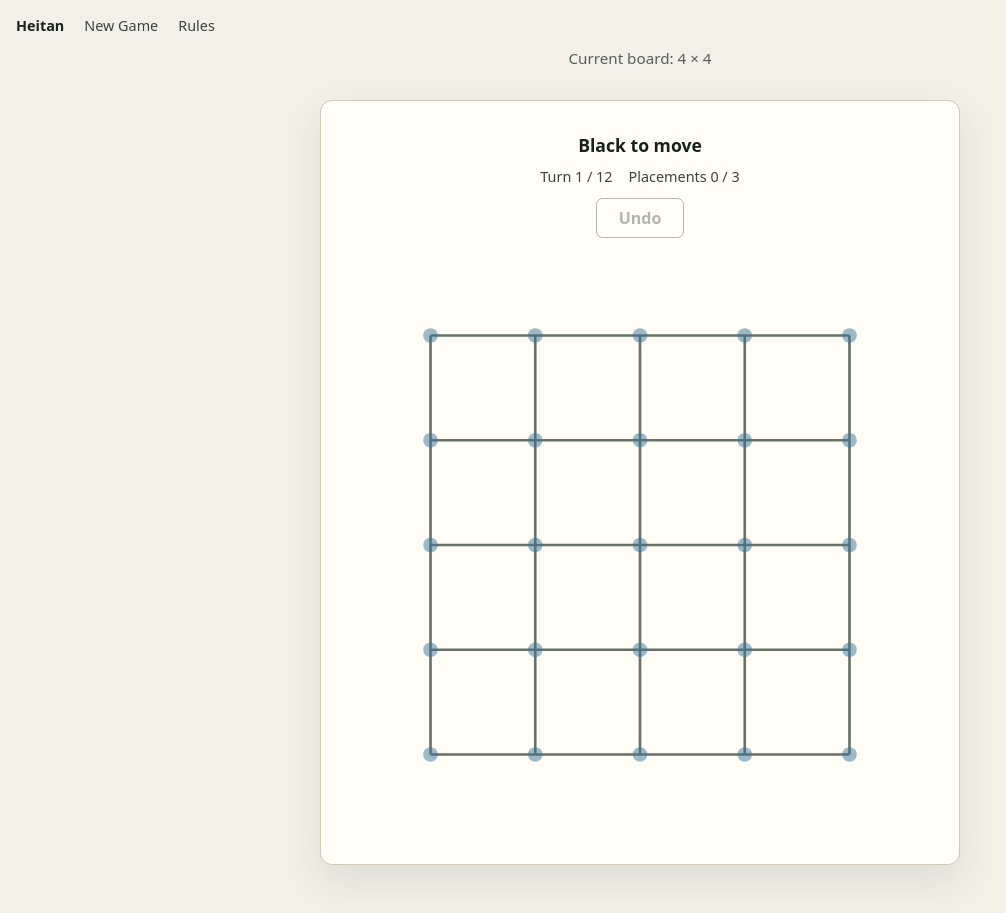
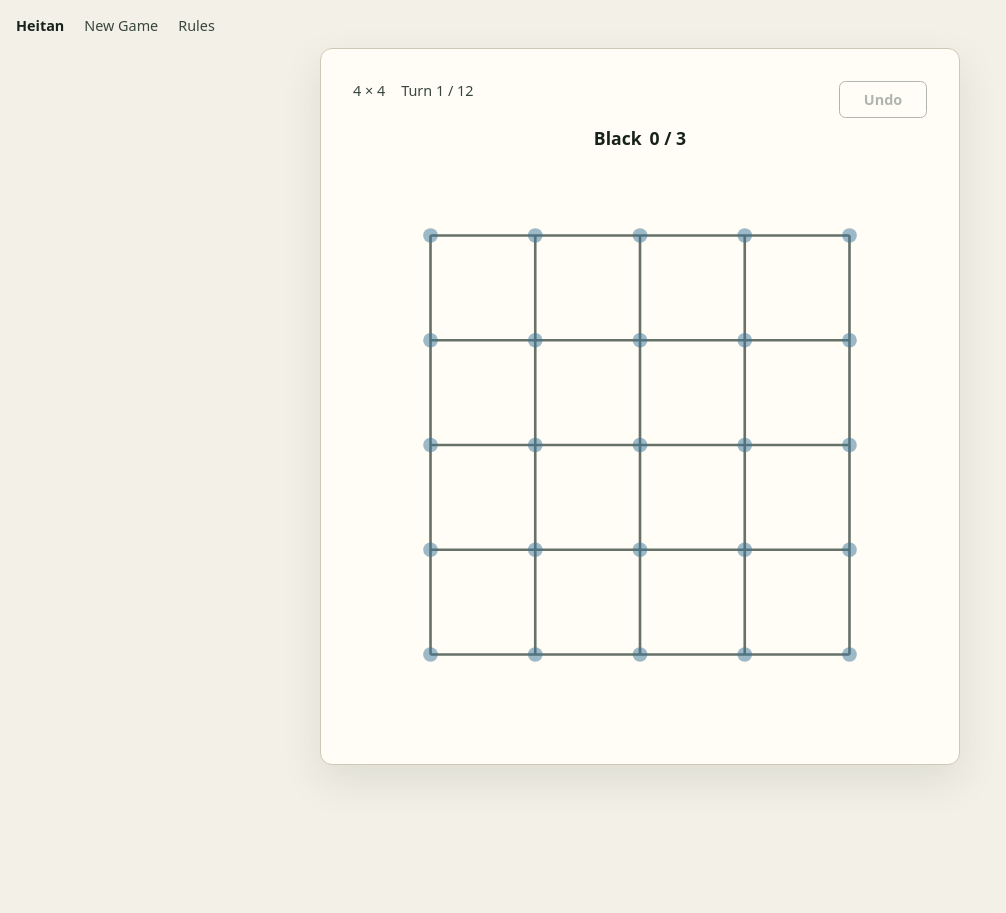
Before and after one commit to seconddeep/heitan-web, a website built with Vite: page index.html in a window 1280 px wide. Shown: the whole page, without its empty margins (0-1006 px from the left). After the commit the page ends 813 px from the top, so only its background shows below. Built offline with nearby package versions, Linux system fonts and the light colour scheme.

Commit message:
feat: reorganize in-game status display

```diff
--- a/src/board-renderer.ts
+++ b/src/board-renderer.ts
@@ -401,19 +401,27 @@ export function deriveTurnDisplay(
 export function renderGameStatus(
   state: GameState,
   configuration: GameConfiguration,
+  presentation: BoardPresentationState = {},
 ): HTMLElement {
   const status = document.createElement("section");
   status.classList.add("game-status");
   status.setAttribute("aria-label", "Current game status");
 
-  const activePlayer = document.createElement("p");
+  const boardSize = document.createElement("span");
+  boardSize.classList.add("board-size-status");
+  boardSize.textContent = configuration.label;
+
+  const activePlayer = document.createElement("span");
   activePlayer.classList.add("active-player-status");
-  activePlayer.textContent = isGameOver(state)
-    ? "Game over"
-    : `${capitalize(state.turn.activePlayer)} to move`;
 
-  const details = document.createElement("div");
-  details.classList.add("game-status-details");
+  if (isGameOver(state)) {
+    activePlayer.textContent = "Game over";
+  } else {
+    const activePlayerName = capitalize(state.turn.activePlayer);
+    activePlayer.textContent = activePlayerName;
+    activePlayer.setAttribute("aria-label", `Active player: ${activePlayerName}`);
+  }
+
   const turnDisplay = deriveTurnDisplay(state, configuration);
 
   const turnCount = document.createElement("span");
@@ -422,10 +430,25 @@ export function renderGameStatus(
 
   const placementCount = document.createElement("span");
   placementCount.classList.add("placement-count");
-  placementCount.textContent = `Placements ${turnDisplay.placements} / ${placementsPerTurn}`;
+  placementCount.textContent = `${turnDisplay.placements} / ${placementsPerTurn}`;
+  placementCount.setAttribute(
+    "aria-label",
+    `Placements: ${turnDisplay.placements} / ${placementsPerTurn}`,
+  );
 
-  details.append(turnCount, placementCount);
-  status.append(activePlayer, details);
+  const summary = document.createElement("div");
+  summary.classList.add("game-status-summary");
+  summary.append(boardSize, turnCount);
+
+  const currentTurn = document.createElement("div");
+  currentTurn.classList.add("game-status-current");
+  currentTurn.append(activePlayer, placementCount);
+
+  status.append(
+    summary,
+    renderGameControls(presentation),
+    currentTurn,
+  );
 
   return status;
 }
@@ -511,8 +534,7 @@ export function renderGameState(
 ): void {
   const result = renderFinalResult(state);
   const children: Node[] = [
-    renderGameStatus(state, configuration),
-    renderGameControls(presentation),
+    renderGameStatus(state, configuration, presentation),
   ];
 
   if (result !== null) {
--- a/src/game-app.ts
+++ b/src/game-app.ts
@@ -43,9 +43,6 @@ export function createGameApp(
           rel="noopener noreferrer"
         >Rules</a>
       </nav>
-      <header class="app-header">
-        <p class="current-board"></p>
-      </header>
       <div class="board-container"></div>
       <dialog class="new-game-dialog" aria-labelledby="new-game-title">
         <form class="new-game-form">
@@ -74,7 +71,6 @@ export function createGameApp(
   const cancelButton = app.querySelector<HTMLButtonElement>(
     '[data-action="cancel-new-game"]',
   );
-  const currentBoard = app.querySelector<HTMLElement>(".current-board");
   const boardContainer = app.querySelector<HTMLElement>(".board-container");
 
   if (
@@ -83,7 +79,6 @@ export function createGameApp(
     !form ||
     !select ||
     !cancelButton ||
-    !currentBoard ||
     !boardContainer
   ) {
     throw new Error("Game application controls could not be created");
@@ -102,7 +97,6 @@ export function createGameApp(
   const startGame = (configuration: GameConfiguration): void => {
     activeConfiguration = configuration;
     select.value = configuration.id;
-    currentBoard.textContent = `Current board: ${configuration.label}`;
     boardSession?.disconnect();
     boardSession = createBoardSession(
       boardContainer,
--- a/src/style.css
+++ b/src/style.css
@@ -20,17 +20,6 @@ body {
   min-height: 100vh;
   margin: 0 auto;
   padding: 3rem 2rem;
-}
-
-.app-header {
-  margin-bottom: 2rem;
-  text-align: center;
-}
-
-.app-header p {
-  margin: 0;
-  color: #536057;
-  font-size: 0.95rem;
 }
 
 .app-navigation {
@@ -148,30 +137,45 @@ body {
 }
 
 .game-status {
-  margin-bottom: 1.25rem;
+  display: grid;
+  width: 100%;
+  grid-template:
+    "summary controls" auto
+    "current current" auto / minmax(0, 1fr) auto;
+  align-items: start;
+  row-gap: 0.5rem;
+  margin-bottom: 0.5rem;
   color: #39463d;
+  font-size: 0.9rem;
 }
 
-.active-player-status {
-  margin: 0 0 0.65rem;
+.game-status-summary {
+  display: flex;
+  grid-area: summary;
+  align-items: baseline;
+  gap: 1rem;
+  justify-self: start;
+}
+
+.game-status-current {
+  display: flex;
+  grid-area: current;
+  align-items: baseline;
+  justify-content: center;
+  gap: 0.5rem;
+}
+
+.active-player-status,
+.placement-count {
   color: #17221b;
   font-size: 1.1rem;
   font-weight: 700;
-  text-align: center;
-}
-
-.game-status-details {
-  display: flex;
-  flex-wrap: wrap;
-  justify-content: center;
-  gap: 0.4rem 1rem;
-  font-size: 0.9rem;
 }
 
 .game-controls {
   display: flex;
-  justify-content: center;
-  margin: -0.5rem 0 1.25rem;
+  grid-area: controls;
+  justify-self: end;
 }
 
 .undo-button {
@@ -300,4 +304,18 @@ body {
   .board-container {
     padding: 1rem;
   }
+
+  .game-status {
+    font-size: 0.8rem;
+  }
+
+  .active-player-status,
+  .placement-count {
+    font-size: 0.9rem;
+  }
+
+  .undo-button {
+    min-width: 0;
+    padding: 0.35rem 0.6rem;
+  }
 }
```
Also changed, not shown: test/board-interaction.test.ts (+3 -3 lines), test/board-renderer.test.ts (+31 -4 lines), test/game-app.test.ts (+2 -0 lines).
